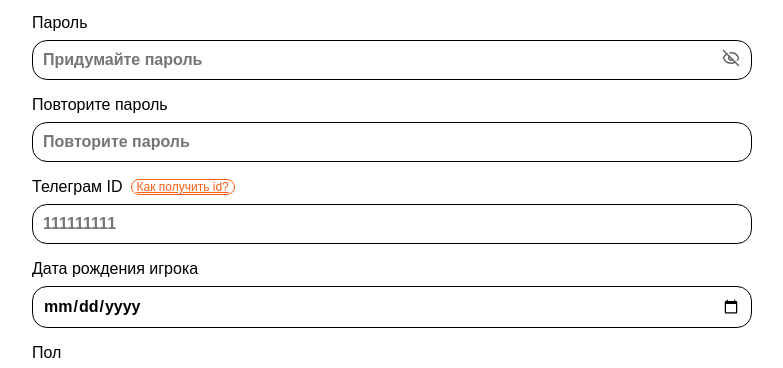
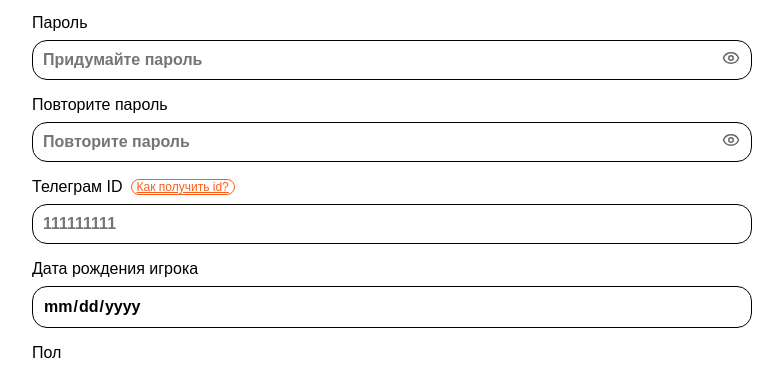
Before and after one commit to ksiim/ace, a React (Vite) app in the folder frontend/: page /registration in a window 1280 px wide. Shown: the part 328-696 px from the top of the page, without its empty margins (248-1031 px from the left). Built offline with nearby package versions, Linux system fonts and the light colour scheme; no server answers.

Commit message:
attempt №1 to fix registration styles

```diff
--- a/frontend/src/pages/Registration/Registration.module.css
+++ b/frontend/src/pages/Registration/Registration.module.css
@@ -243,4 +243,40 @@
   color: #333;
 }
 
+.dateInputWrapper {
+  position: relative;
+  width: 100%;
+}
+
+.dateInput {
+  appearance: none;
+  -webkit-appearance: none;
+  width: 100%;
+  background-color: transparent;
+  position: relative;
+  z-index: 2;
+}
+.dateInput::-webkit-date-and-time-value {
+  text-align: left;
+}
+.dateInput::-webkit-calendar-picker-indicator {
+  position: absolute;
+  right: 0;
+  top: 0;
+  width: 100%;
+  height: 100%;
+  opacity: 0;
+  cursor: pointer;
+}
+
+.datePlaceholder {
+  position: absolute;
+  left: 10px;
+  top: 50%;
+  transform: translateY(-50%);
+  color: #999;
+  pointer-events: none;
+  z-index: 1;
+}
+
 /*# sourceMappingURL=Registration.module.css.map */
--- a/frontend/src/pages/Registration/Registration.module.scss
+++ b/frontend/src/pages/Registration/Registration.module.scss
@@ -259,3 +259,41 @@
     color: #333;
   }
 }
+
+.dateInputWrapper {
+  position: relative;
+  width: 100%;
+}
+
+.dateInput {
+  appearance: none;
+  -webkit-appearance: none;
+  width: 100%;
+  background-color: transparent;
+  position: relative;
+  z-index: 2;
+
+  &::-webkit-date-and-time-value {
+    text-align: left;
+  }
+
+  &::-webkit-calendar-picker-indicator {
+    position: absolute;
+    right: 0;
+    top: 0;
+    width: 100%;
+    height: 100%;
+    opacity: 0;
+    cursor: pointer;
+  }
+}
+
+.datePlaceholder {
+  position: absolute;
+  left: 10px;
+  top: 50%;
+  transform: translateY(-50%);
+  color: #999;
+  pointer-events: none;
+  z-index: 1;
+}
--- a/frontend/src/pages/Registration/Registration.tsx
+++ b/frontend/src/pages/Registration/Registration.tsx
@@ -411,32 +411,59 @@ const Registration: React.FC = () => {
             error: errors.telegram_id,
             errorMessage: 'Телеграм ID должен содержать 9-10 цифр',
           },
-          { label: 'Дата рождения игрока', name: 'birth_date', type: 'date' },
-        ].map(({ label, name, type, placeholder, error, errorMessage }) => (
+          {
+            label: 'Дата рождения игрока',
+            name: 'birth_date',
+            type: 'date',
+            placeholder: 'дд.мм.гггг',
+            max: new Date().toISOString().split('T')[0]
+          },
+        ].map(({ label, name, type, placeholder, error, errorMessage, max }) => (
           <div key={name} className={styles.formGroup}>
             <div className={styles.labelWrapper}>
               <div className={styles.labelWrapper__title}>
                 <label className={styles.label}>{label}</label>
                 {name === 'telegram_id' && (
-                  <div className={styles.hint}
-                       onClick={handleTelegramHintClick}>Как получить id?</div>
+                  <div className={styles.hint} onClick={handleTelegramHintClick}>
+                    Как получить id?
+                  </div>
                 )}
               </div>
 
-              {/* Всплывающая подсказка */}
               {(name === 'telegram_id' && showTelegramHint) && (
                 <div className={styles.telegramHint}>
                   <p>
                     Отправьте боту команду <strong>/id</strong> чтобы получить
                     ваш Telegram ID.
                   </p>
-                  <button type="button" className={styles.telegramBotButton}
-                          onClick={handleTelegramBotClick}>
+                  <button
+                    type="button"
+                    className={styles.telegramBotButton}
+                    onClick={handleTelegramBotClick}
+                  >
                     Перейти к боту
                   </button>
                 </div>
               )}
             </div>
+
+            {type === 'date' ? (
+              <div className={styles.dateInputWrapper}>
+                <input
+                  type="date"
+                  name={name}
+                  value={formData[name as keyof typeof formData] || ''}
+                  onChange={handleChange}
+                  className={`${styles.input} ${styles.dateInput} ${error ? styles.error : ''}`}
+                  max={max}
+                  onFocus={(e) => (e.target.type = 'date')}
+                  onBlur={(e) => {
+                    if (!e.target.value) e.target.type = 'text';
+                  }}
+                  placeholder={placeholder}
+                />
+              </div>
+            ) : (
               <div className={styles.passwordWrapper}>
                 <input
                   type={type}
@@ -446,19 +473,25 @@ const Registration: React.FC = () => {
                   className={`${styles.input} ${error ? styles.error : ''}`}
                   placeholder={placeholder}
                 />
-              {(name === 'password' && showPassword) && (
+                {(name === 'password' || name === 'confirmPassword') && (
                   <button
                     type="button"
                     className={styles.showPasswordButton}
-                  onClick={toggleShowPassword('password')}
+                    onClick={toggleShowPassword(name === 'password' ? 'password' : 'confirmPassword')}
                   >
-
-                  {showPassword ? <EyeOff size={18}/> : <Eye size={18}/>}
+                    {showPassword[name === 'password' ? 'password' : 'confirmPassword'] ? (
+                      <EyeOff size={18}/>
+                    ) : (
+                      <Eye size={18}/>
+                    )}
                   </button>
                 )}
               </div>
-            {error && errorMessage &&
-							<div className={styles.errorMessage}>{errorMessage}</div>}
+            )}
+
+            {error && errorMessage && (
+              <div className={styles.errorMessage}>{errorMessage}</div>
+            )}
           </div>
         ))}
 
```
Also changed, not shown: 1 other file (tests, documents, lock files or other folders). Lines whose indentation alone changed are shown as unchanged.
